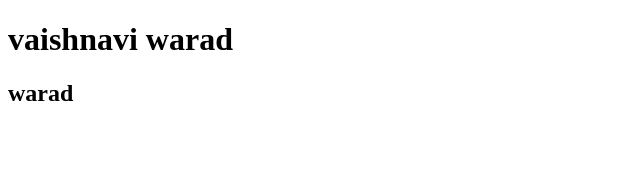
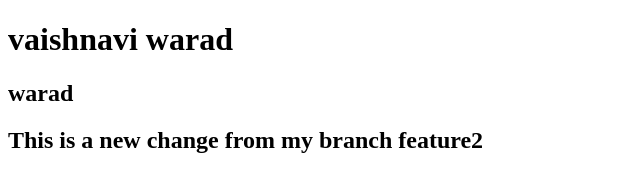
Before and after one commit to vaishnaviiwarad/Html-Css-Javascript_practice, a plain HTML site: page index.html in a window 1280 px wide. Shown: the whole page, without its empty margins (0-640 px from the left). Drawn offline with Linux system fonts and the light colour scheme.

Commit message:
added new heading in barnch

```diff
--- a/index.html
+++ b/index.html
@@ -8,5 +8,8 @@
 <body>
     <h1>vaishnavi warad</h1>
     <h2>warad</h2>
+
+    <h2>This is a new change from my branch feature2</h2>
+
 </body>
 </html>
```
